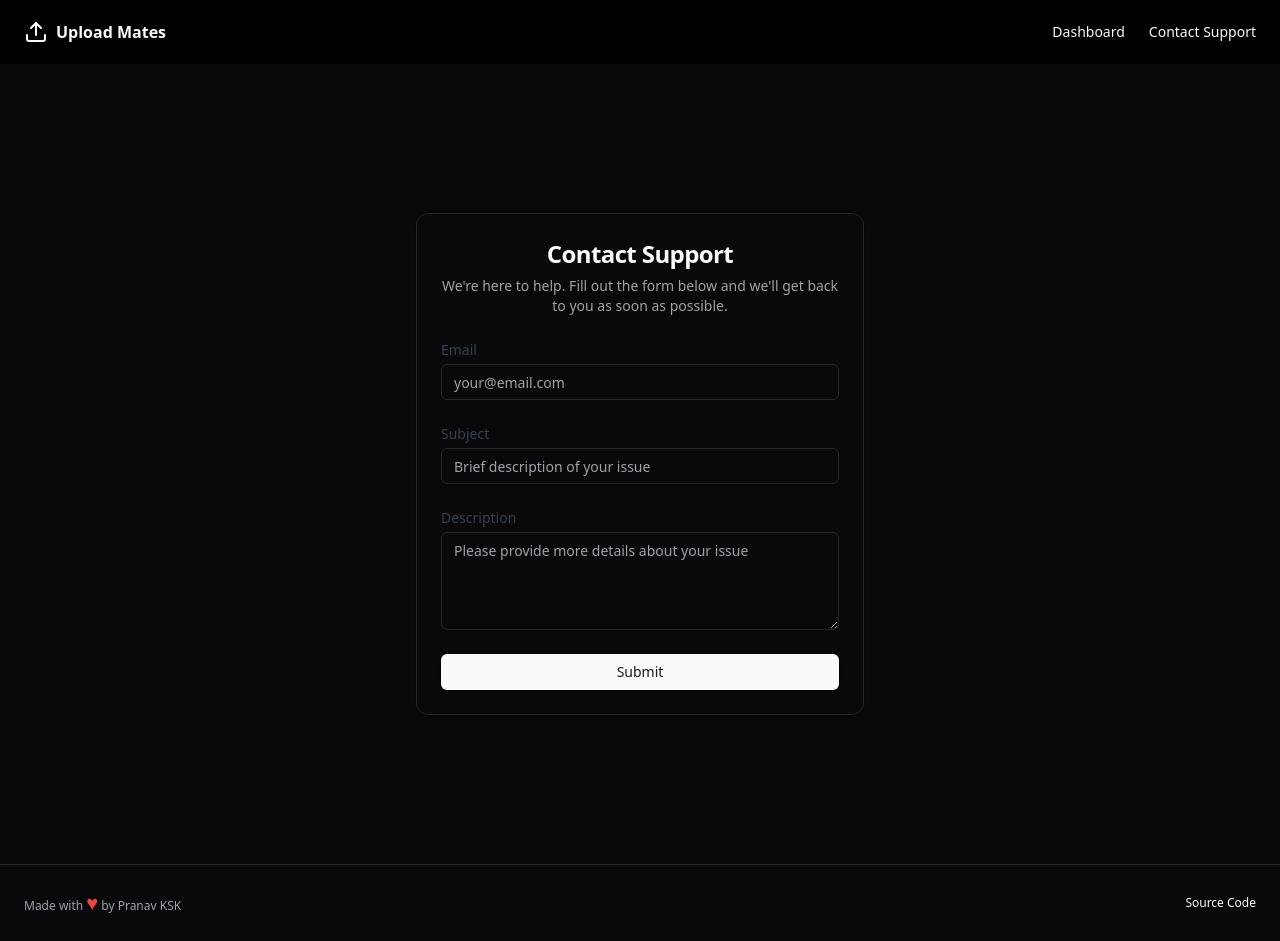
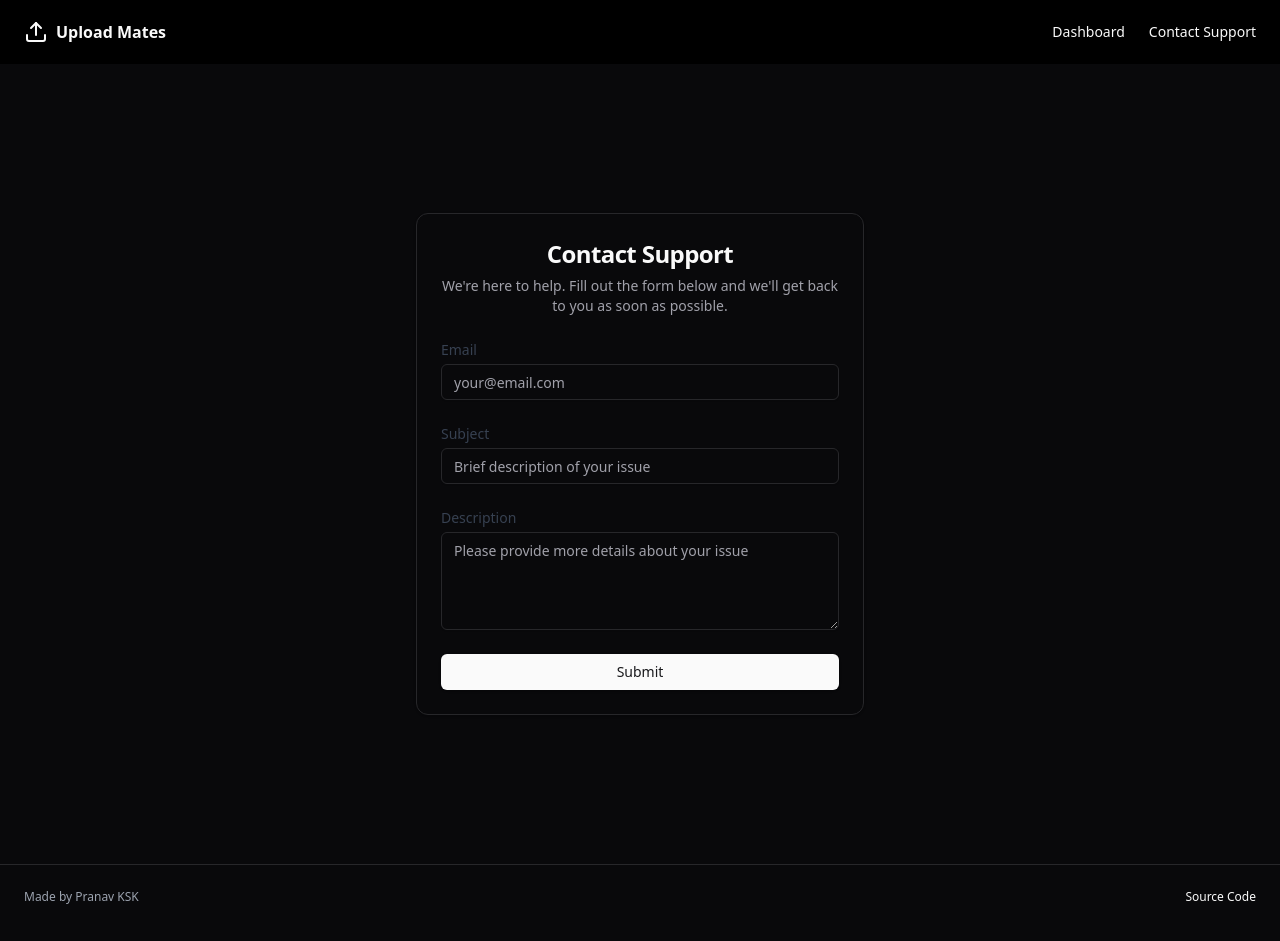
Before and after one commit to pranav-2002/upload-mates, a Next.js app: page /support in a window 1280 px wide. Built offline with nearby package versions, Linux system fonts and the light colour scheme.

Commit message:
Fixed build emoji error

```diff
--- a/src/components/footer/Footer.tsx
+++ b/src/components/footer/Footer.tsx
@@ -4,8 +4,7 @@ const Footer = () => {
   return (
     <footer className="flex flex-col gap-2 sm:flex-row py-6 w-full shrink-0 items-center px-4 md:px-6 border-t">
       <p className="text-xs text-gray-500 dark:text-gray-400">
-        Made with <span className="text-xl text-red-500">&#9829;</span> by
-        Pranav KSK
+        Made by Pranav KSK
       </p>
       <nav className="sm:ml-auto flex gap-4 sm:gap-6">
         <Link
```
